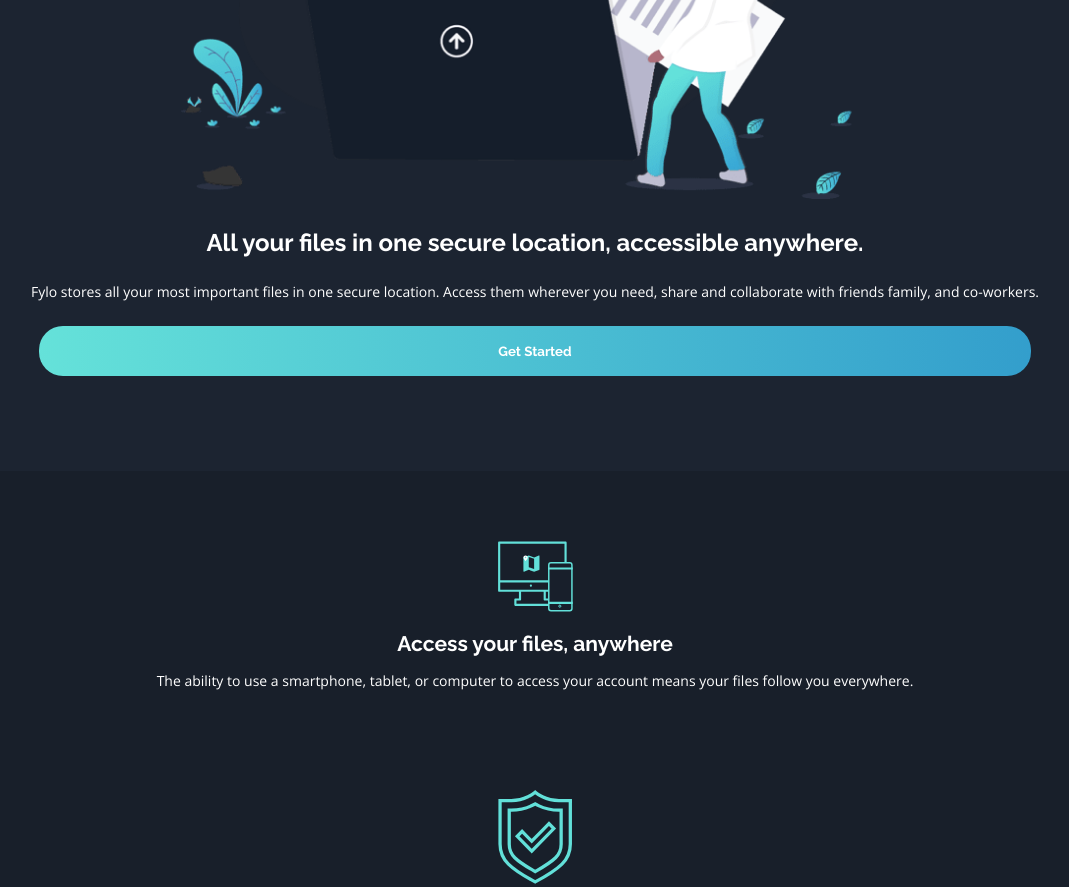
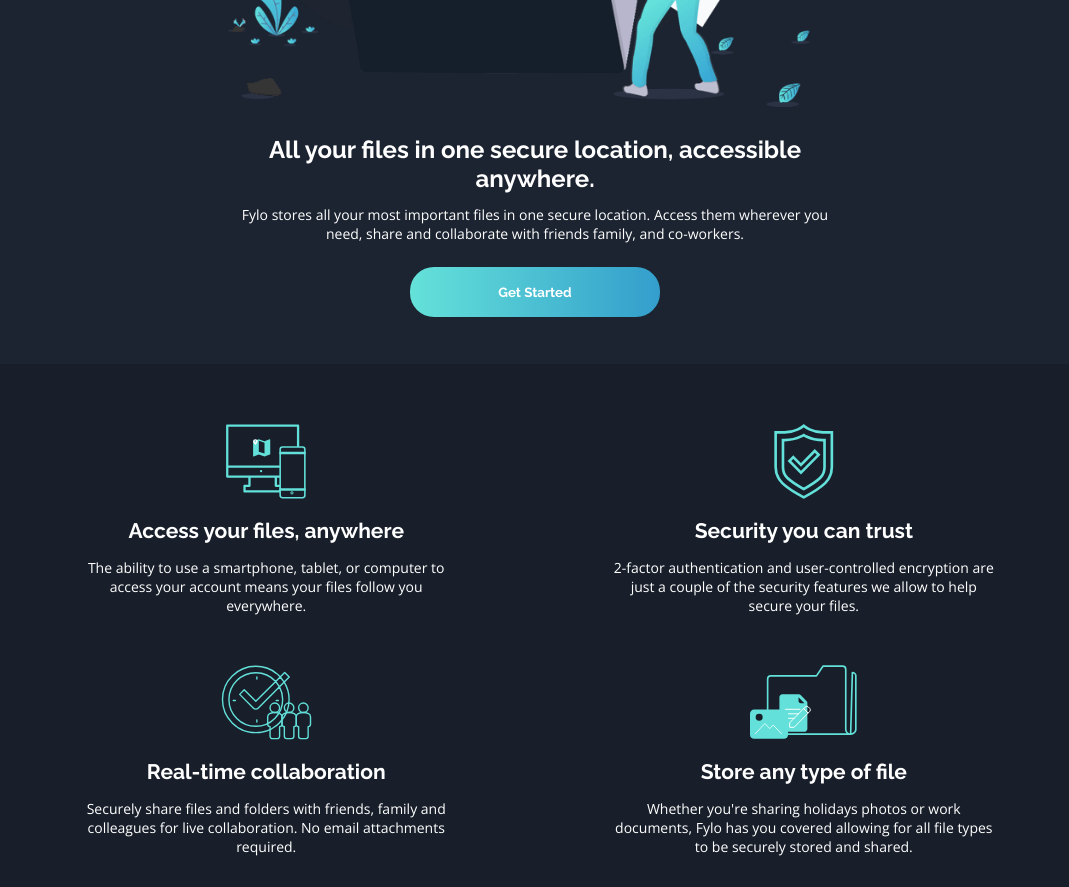
Before and after one commit to josepharsenicsulfate/fylo-dark, a plain HTML site: page index.html in a window 1536 px wide. Shown: the part 540-1427 px from the top of the page, without its empty margins (233-1302 px from the left). Drawn offline with nearby package versions, Linux system fonts and the light colour scheme.

Commit message:
header intro features done (testimonials and the rest WIP)

```diff
--- a/assets/css/header.css
+++ b/assets/css/header.css
@@ -19,7 +19,7 @@ header nav ul{
     flex-flow: row wrap;
 
     align-self: center;
-    gap: 25px;
+    gap: 10px;
 }
 
 header nav ul li{
@@ -30,11 +30,13 @@ header nav ul li a:hover{
     text-decoration: underline;
 }
 
-@media (min-width: 426px){
-
+@media (min-width: 375px){
+    header nav ul{
+        gap: 25px;
+    }
 }
 
-@media (min-width: 769px){
+@media (min-width: 768px){
     header{
         padding: 50px;
     }
--- a/assets/css/sections.css
+++ b/assets/css/sections.css
@@ -11,18 +11,17 @@ section.features, section.fill-content, section.testimonial{
     background-color: var(--dark-blue-main-bg-);
 }
 
+section.intro > *{
+    margin: 12px 0;
+}
+
 section.intro img{
     width: 100%;
     object-position: center;
 }
 
 section.intro h1{
-    padding: 25px 0;
     font-size: 24px;
-}
-
-section.intro button{
-    margin: 25px 0;
 }
 
 section.features{
@@ -32,19 +31,44 @@ section.features{
 }
 
 section.features img{
-    width: 75px;
+    height: 75px;
+    width: auto;
 }
 
 section.features h2{
     margin: 15px 0;
 }
 
-@media (min-width: 769px){
-    section{
-        padding: 70px 60px;
+@media (min-width: 768px){
+    section.intro{
+        padding: 35px 25%;
     }
 
-    section.intro img{
-        width: 50%;
+    section.intro button{
+        padding: 0;
+        width: 250px;
+    }
+
+    section.features{
+        grid-template-columns: 50% 50%;
+        gap: 0;
+    }
+
+    section.features > * {
+        padding: 25px;
     }
 }
+
+@media (min-width: 1440px){
+    section.intro{
+        padding: 35px 30%;
+    }
+
+    section.features{
+        padding: 35px 15%;
+    }
+
+    section.features > * {
+        padding: 25px 75px;
+    }
+}
--- a/assets/css/style.css
+++ b/assets/css/style.css
@@ -67,9 +67,5 @@ button{
     color: var(--white-);
 }
 
-@media (max-width: 426px){
-
-}
-
 .attribution { font-size: 11px; text-align: center; }
 .attribution a { color: hsl(228, 45%, 44%); }
```
